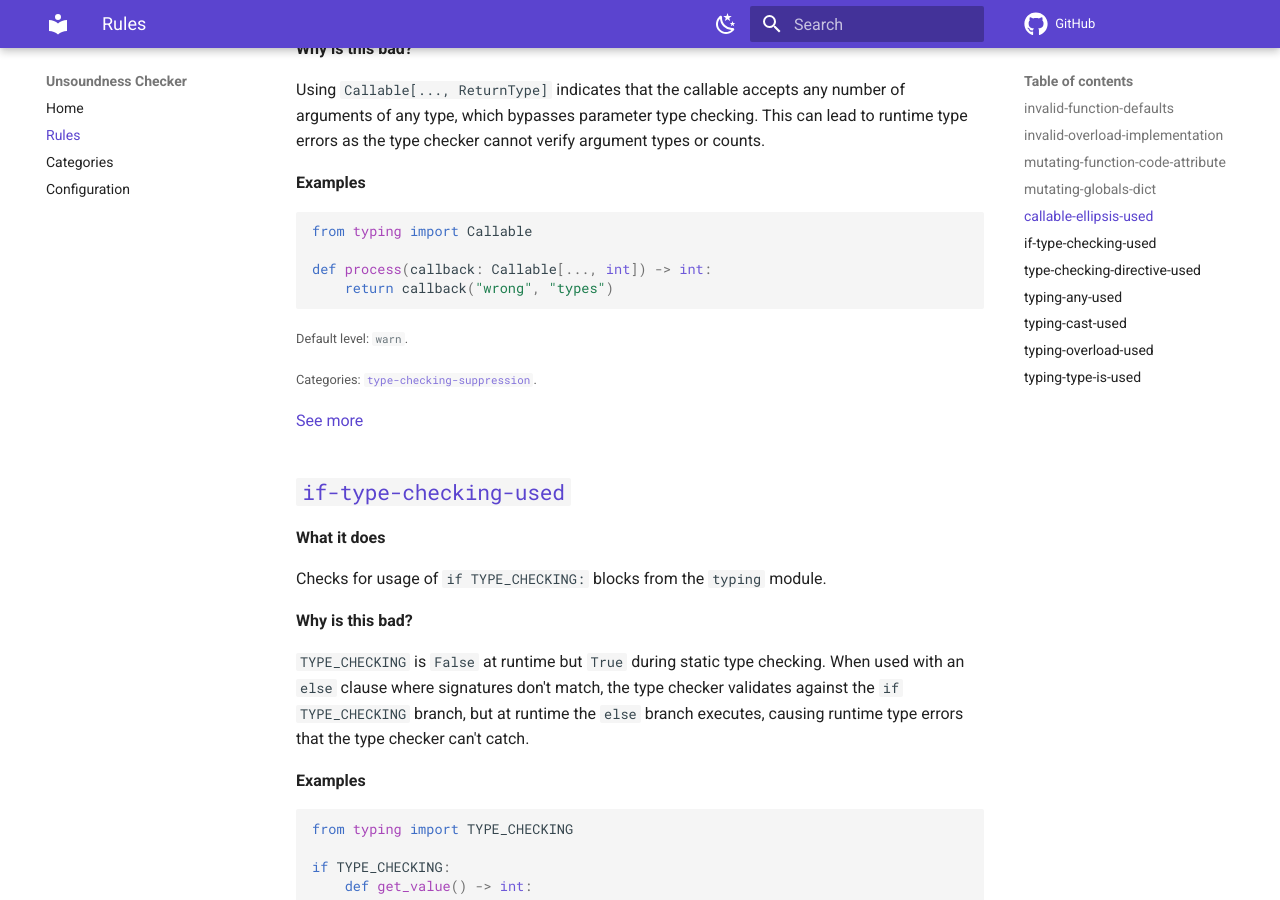
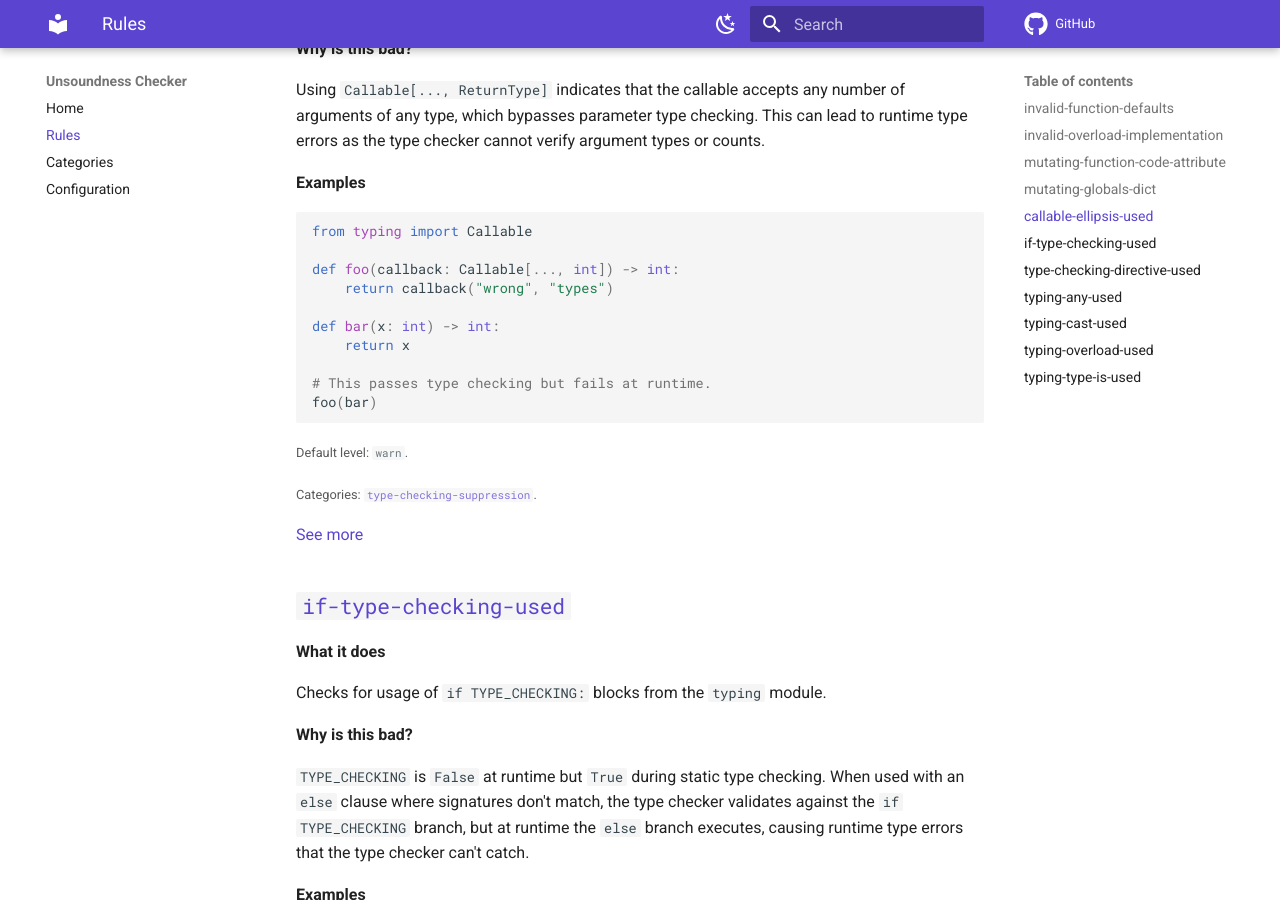
Before and after one commit to MatthewMckee4/unsoundness-checker, an MkDocs documentation site: the page built from docs/rules.md, in a window 1280 px wide and 900 px high, scrolled down 2737 px. Built offline with MkDocs 1.6.1 and Material for MkDocs 9.7.7, drawn with Linux system fonts in a browser that asks for light colours; comment, search, counter and statistics services are not loaded.

Commit message:
Update rule

````diff
--- a/docs/rules.md
+++ b/docs/rules.md
@@ -156,8 +156,14 @@ runtime type errors as the type checker cannot verify argument types or counts.
 ```python
 from typing import Callable
 
-def process(callback: Callable[..., int]) -> int:
+def foo(callback: Callable[..., int]) -> int:
     return callback("wrong", "types")
+
+def bar(x: int) -> int:
+    return x
+
+# This passes type checking but fails at runtime.
+foo(bar)
 ```
 
 <small>
````
Also changed, not shown: 1 other file.
